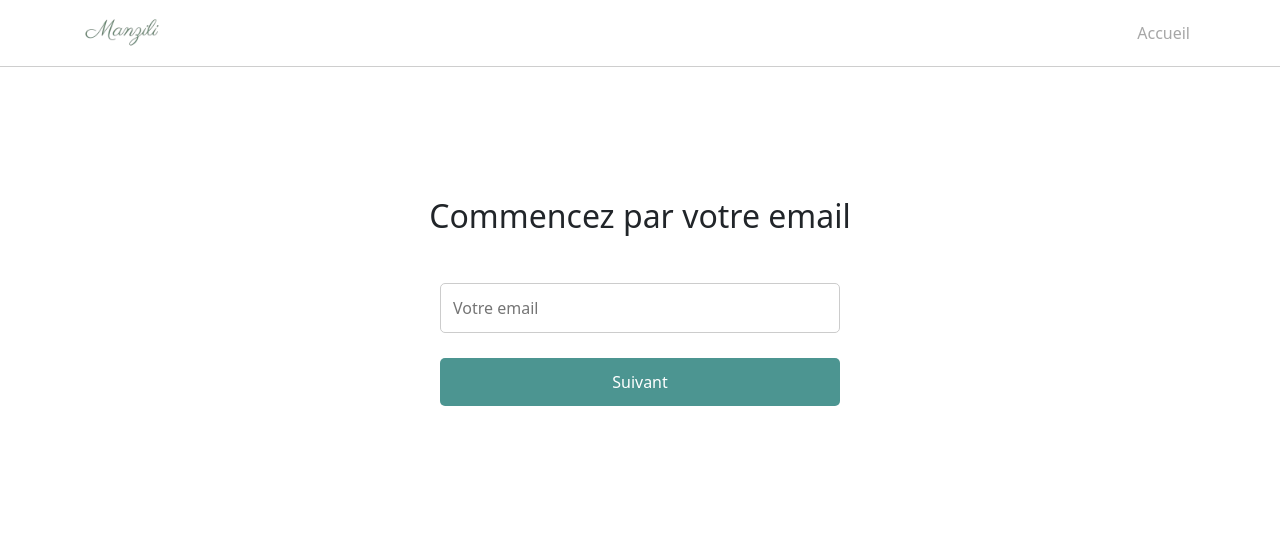
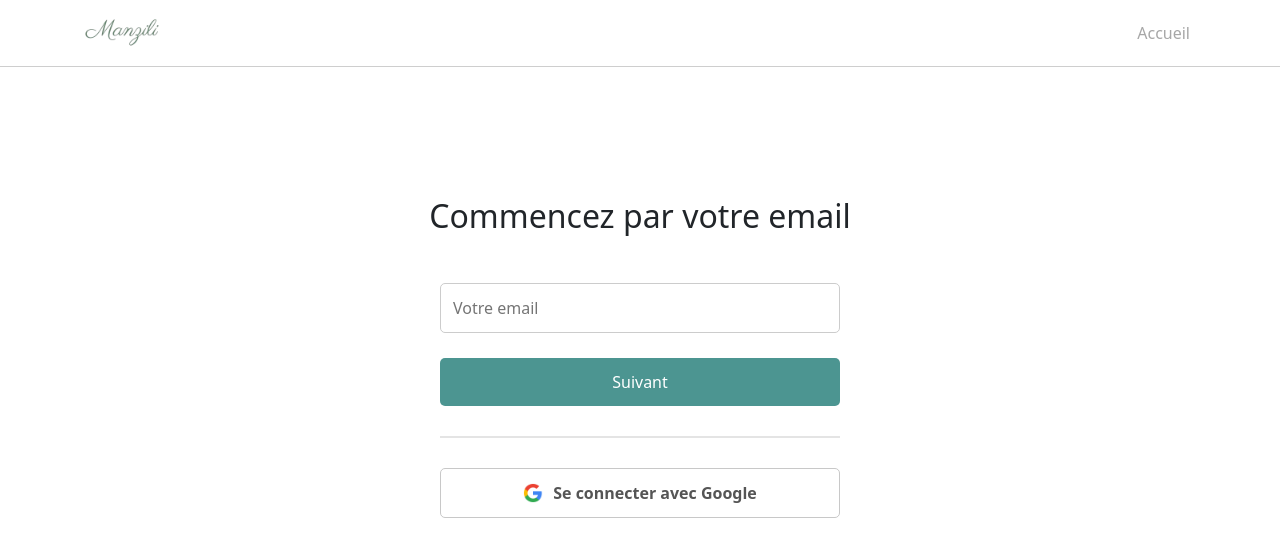
Before and after one commit to Riadrekab/jelou, an Angular app: page /pro-form in a window 1280 px wide. Shown: the top 556 px of the page. Built offline with nearby package versions, Linux system fonts and the light colour scheme.

Commit message:
Editing the logo of the valet

```diff
--- a/src/app/Landing-page-items/landing-page/landing-page.component.html
+++ b/src/app/Landing-page-items/landing-page/landing-page.component.html
@@ -58,7 +58,7 @@
 </div>
 </div>
 <div class="content-container">
-  <h1 style="font-weight: bold;color: #66c890;">Ce que nous offrons</h1>
+  <h1 style="font-weight: bold;color: #66c890;">Parmi nos offres</h1>
 
 </div>
 
@@ -92,7 +92,7 @@
   <div class="grid-item">
     <div class="item-content">
       <div class="content-row">
-        <img src="assets/icons/femme.png" alt="Image" class="content-image" />
+        <img src="assets/icons/groom.png" alt="Image" class="content-image" />
         <div class="text-content">
           <p style="font-weight: bold; text-align: center;"> Un valet ou une femme de chambre pour prendre soin de chaque détail de votre foyer</p>
         </div>
--- a/src/app/pro-form-items/users-form-body/users-form-body.component.css
+++ b/src/app/pro-form-items/users-form-body/users-form-body.component.css
@@ -75,6 +75,44 @@ button:hover {
   background-color: #3a7d73;
 }
 
+.custom-line {
+  width: 80%;
+  border: none;
+  height: 2px;
+  background-color: #929292;
+  margin: 30px auto;
+}
+
+
+.google-button {
+  width: 100%;
+  max-width: 400px;
+  padding: 12px;
+  background-color: #ffffff;
+  border: 1px solid #c8c8c8;
+  color: #555;
+  border-radius: 5px;
+  font-size: 16px;
+  cursor: pointer;
+  transition: background 0.3s ease;
+  display: flex;
+  align-items: center;
+  justify-content: center;
+  gap: 10px;
+  font-weight: bold;
+}
+
+.google-button:hover {
+  background-color: #f0f0f0;
+}
+
+.google-logo {
+  width: 20px;
+  height: 20px;
+}
+
+
+
 /* Slide transitions */
 .slide-left {
   animation: slideLeft 0.5s ease-in-out forwards;
--- a/src/app/pro-form-items/users-form-body/users-form-body.component.html
+++ b/src/app/pro-form-items/users-form-body/users-form-body.component.html
@@ -10,6 +10,14 @@
 
       <input type="email" [(ngModel)]="email" placeholder="Votre email" required>
       <button (click)="nextStep()" style="margin-top: 10px;">Suivant</button>
+      <hr class="custom-line">
+
+      <button class="google-button">
+        <img src="assets/gl.png"
+             alt="Google Logo" class="google-logo">
+        Se connecter avec Google
+      </button>
+
     </div>
 
     <!-- Step 2: Phone Number -->
@@ -39,7 +47,8 @@
       <button (click)="submitForm()" style="margin-top: 10px;">Soumettre</button>
     </div>
 
-    <!-- Progress Bar -->
+
+
 
   </div>
 </div>
--- a/src/app/pro-form-items/users-form-body/users-form-body.component.ts
+++ b/src/app/pro-form-items/users-form-body/users-form-body.component.ts
@@ -2,6 +2,7 @@ import { Component } from '@angular/core';
 import { FormBuilder, FormGroup, Validators, ReactiveFormsModule } from '@angular/forms';
 import { CommonModule } from '@angular/common';
 import { FormsModule } from '@angular/forms';
+import { Router } from '@angular/router';
 
 
 
@@ -15,6 +16,9 @@ import { FormsModule } from '@angular/forms';
 
 
 export class UsersFormBodyComponent {
+
+  constructor(private router: Router){}
+
   step = 1;
   email = '';
   firstName = '';
@@ -22,6 +26,10 @@ export class UsersFormBodyComponent {
   phone ='';
   // step = 1;
   isLoading = false; // Controls the progress bar
+
+  openLink(link : string) {
+    this.router.navigate([link]);
+  }
 
   nextStep() {
     this.isLoading = true; // Show progress bar
```
Also changed, not shown: src/assets/gl.png (added), src/assets/icons/groom.png (added).
